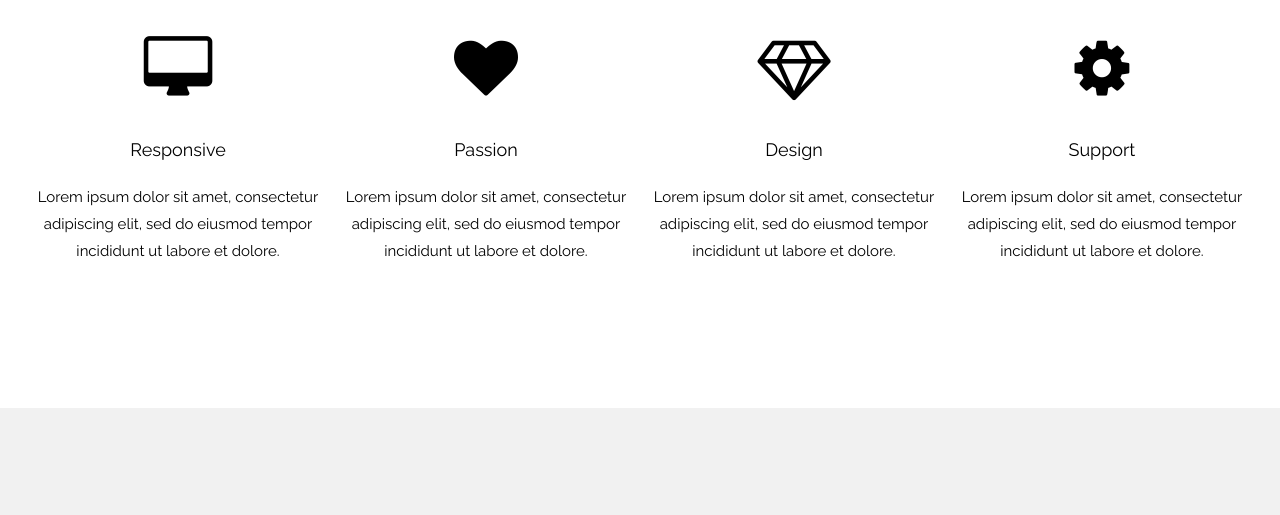
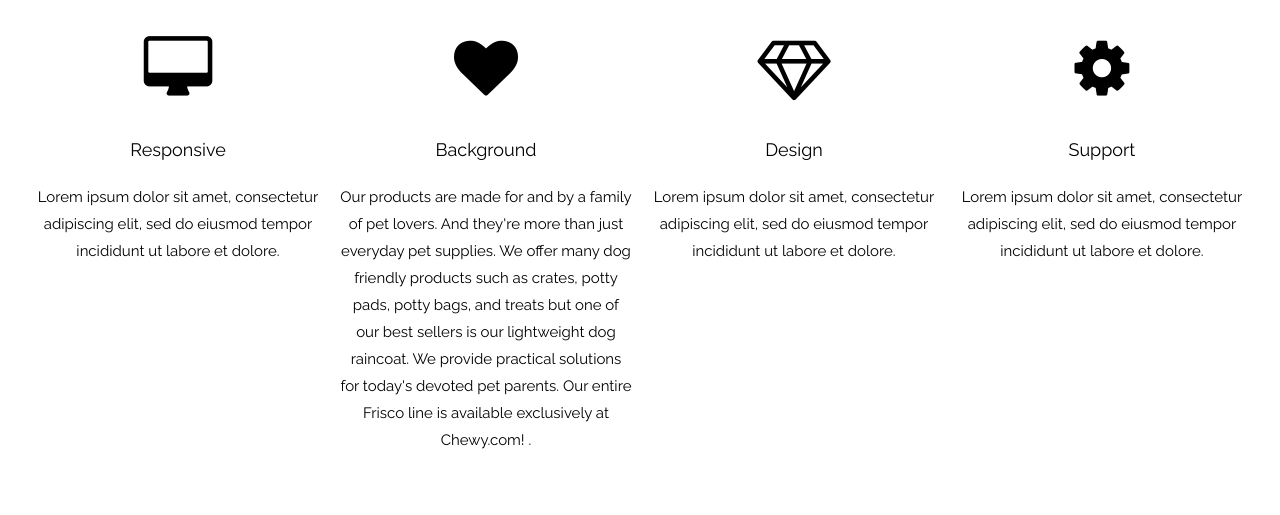
Before and after one commit to ava-lucas-ava/4-product-Haydar-DeSantis, a plain HTML site: page index.html in a window 1280 px wide. Shown: the part 1060-1575 px from the top of the page. Drawn offline with nearby package versions, Linux system fonts and the light colour scheme.

Commit message:
Update index.html

```diff
--- a/index.html
+++ b/index.html
@@ -70,8 +70,12 @@
     </div>
     <div class="w3-quarter">
       <i class="fa fa-heart w3-margin-bottom w3-jumbo"></i>
-      <p class="w3-large">Passion</p>
-      <p>Lorem ipsum dolor sit amet, consectetur adipiscing elit, sed do eiusmod tempor incididunt ut labore et dolore.</p>
+      <p class="w3-large">Background</p>
+      <p>
+          Our products are made for and by a family of pet lovers. And they're more than just everyday pet supplies. We offer many dog friendly products such as crates, potty pads, potty bags, and treats but one of our best sellers is our lightweight dog raincoat. We provide practical solutions for today's devoted pet parents. Our entire Frisco line is available exclusively at Chewy.com!
+
+
+          .</p>
     </div>
     <div class="w3-quarter">
       <i class="fa fa-diamond w3-margin-bottom w3-jumbo"></i>
```
